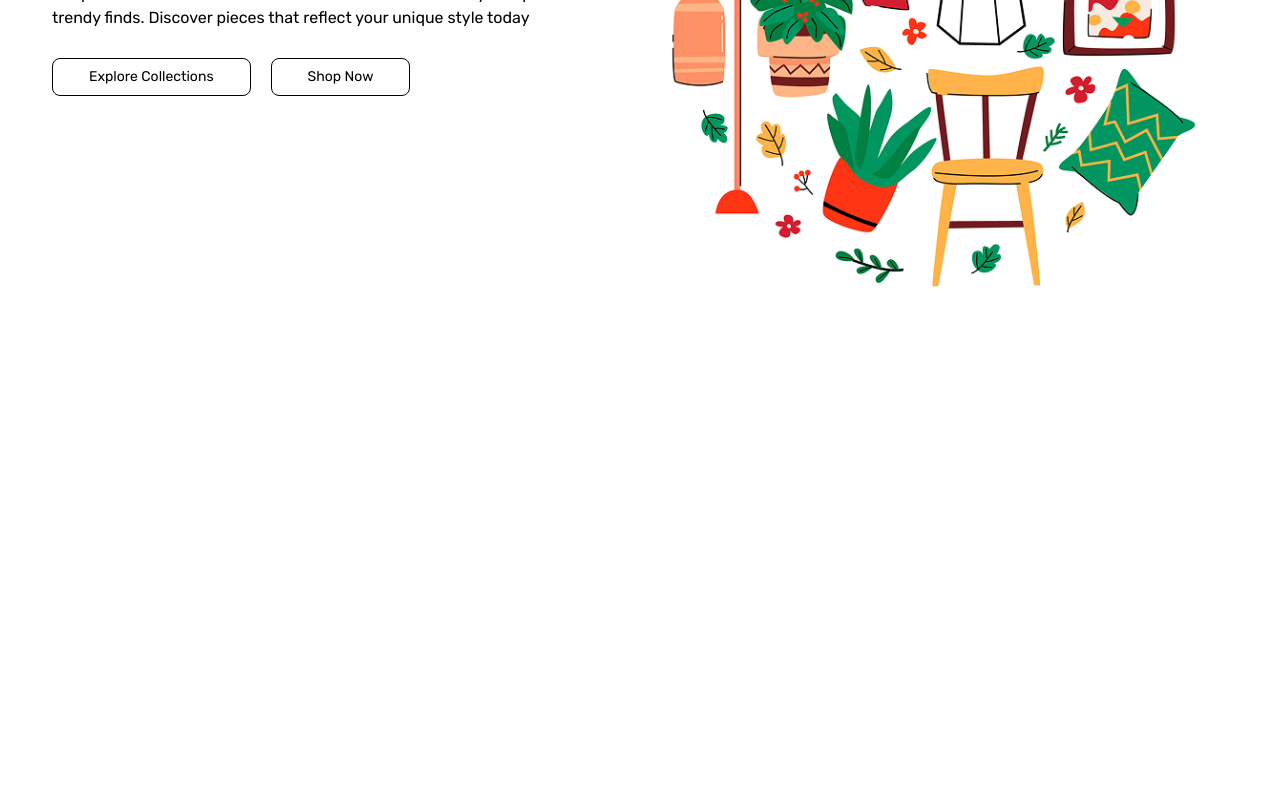
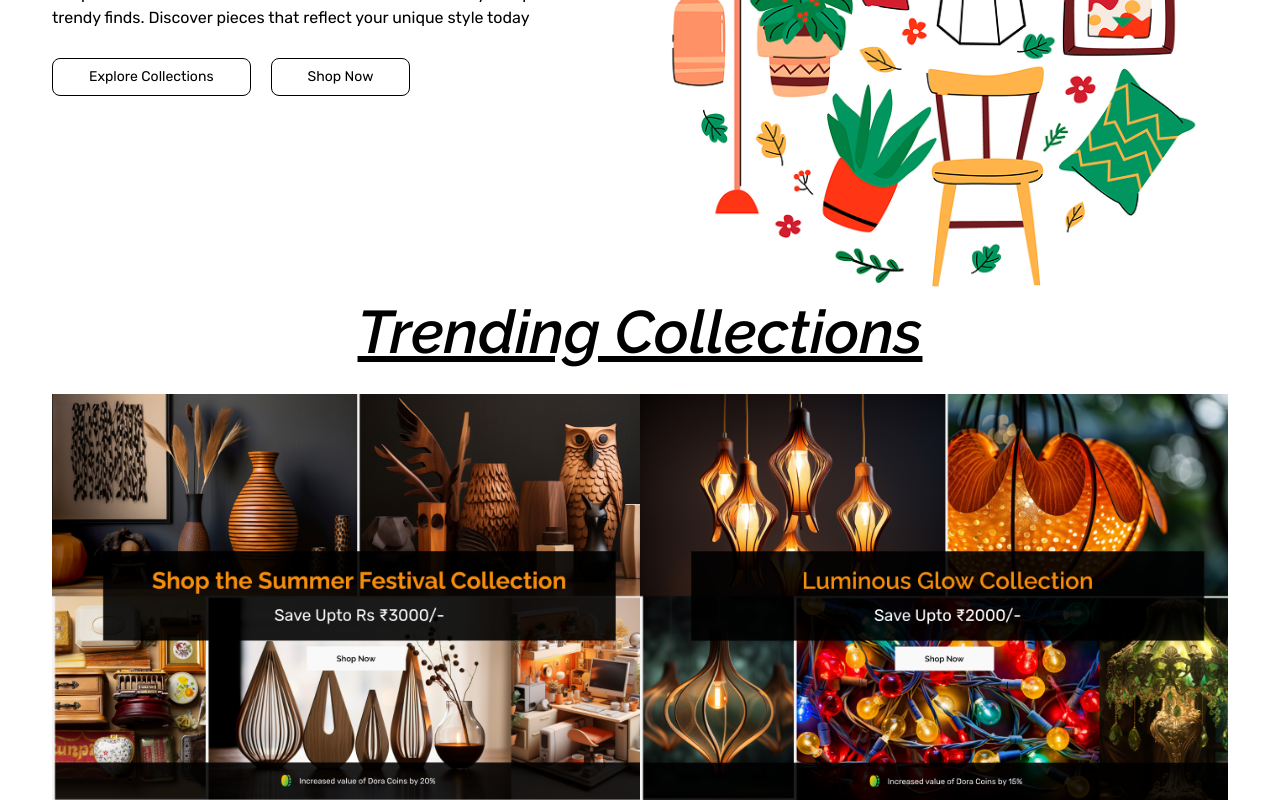
Before and after one commit to adi-mws/Trendora, a React (Vite) app in the folder client/: page / in a window 1280 px wide. Shown: the part 362-1162 px from the top of the page. Before the commit the page ends 800 px from the top, so only its background shows below. Built offline with nearby package versions, Linux system fonts and the light colour scheme.

Commit message:
Added a Trending collections section

```diff
--- a/client/src/App.jsx
+++ b/client/src/App.jsx
@@ -4,6 +4,7 @@ import { BrowserRouter as Router, Routes, Route } from 'react-router-dom'
 import Header from './components/primary/Header'
 import HeroSection from './components/home/HeroSection'
 import Navbar from './components/primary/Navbar'
+import TrendingCollections from './components/home/TrendingCollections'
 
 
 const RouteComponent = () => {
@@ -25,7 +26,7 @@ function App() {
         <div className="mx-13">
 
           <HeroSection />
-
+          <TrendingCollections />
         </div>
 
       </Router>
--- /dev/null
+++ b/client/src/components/home/TrendingCollections.jsx
@@ -0,0 +1,13 @@
+import React from 'react'
+import { Link } from 'react-router-dom'
+export default function TrendingCollections() {
+    return (
+        <div className='TrendingCollections flex flex-col gap-8 items-center'>
+            <p className='font-primary text-6xl font-semibold italic underline'>Trending Collections</p>
+            <div className='TrendingCollections grid grid-cols-2 w-full'>
+                <Link><img className='hover:scale-102 transition-all duration-300' src="/imgs/summer-festival-collection.png" alt="summer-glow-collection" /></Link>
+                <Link><img className='hover:scale-102 transition-all duration-300' src="/imgs/luminous-glow-collection.png" alt="lumnion-glow-collection" /></Link>
+            </div>
+        </div>
+    )
+}
--- a/client/src/components/primary/Header.jsx
+++ b/client/src/components/primary/Header.jsx
@@ -17,7 +17,7 @@ export default function Header() {
             </div>
             <div className="AuthButtonsSection me-5">
                 {/* <PrimaryButton text={"Login"} icon={"/icons/login.png"} /> */}
-                <button className='py-3 px-12 rounded-md text-sm font-semibold text-white bg-orange-500'>Login</button>
+                <button className='py-3 px-12 rounded-md text-sm font-semibold text-white bg-orange-500 hover:bg-orange-600 transition-all duration-300'>Login</button>
             </div>
         </header>
     )
```
Also changed, not shown: client/public/imgs/luminous-glow-collection.png (added), client/public/imgs/summer-festival-collection.png (added).
